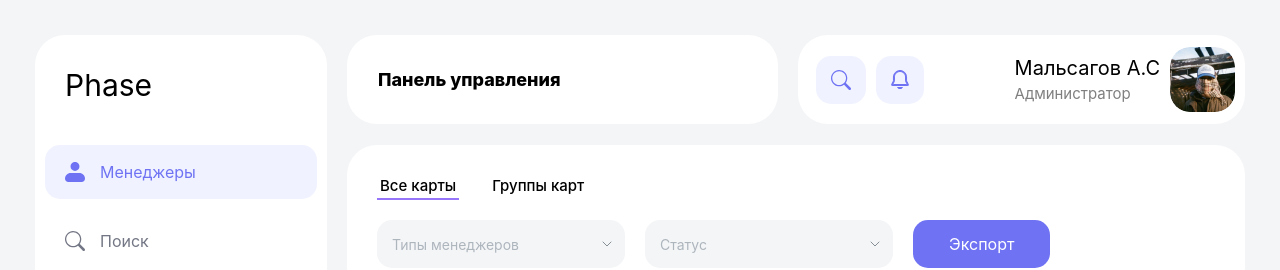
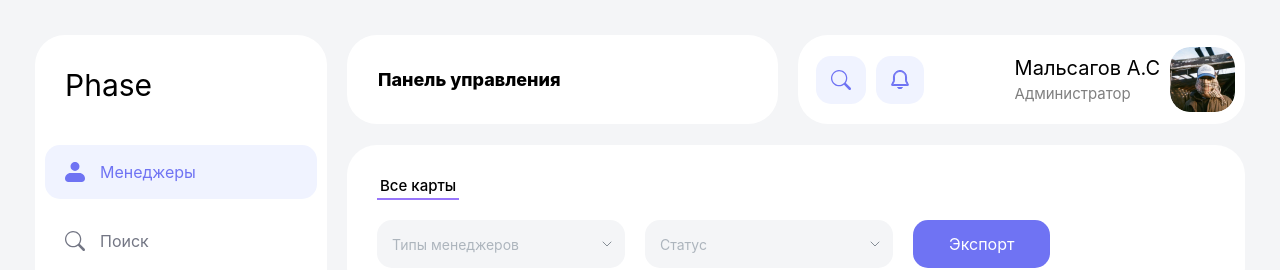
Before and after one commit to Bashkanitto/arbr-frontend, a React (Vite) app: page /managers in a window 1280 px wide. Shown: the top 270 px of the page. Built offline with nearby package versions, Linux system fonts and the light colour scheme.

Commit message:
remove group cart from tabs

```diff
--- a/src/components/pages/ManagersPage/ManagersPageTabs/ManagersPageTabs.tsx
+++ b/src/components/pages/ManagersPage/ManagersPageTabs/ManagersPageTabs.tsx
@@ -9,7 +9,6 @@ export const ManagersPageTabs = () => {
 			<Tabs className={styles['tab']} defaultValue='all'>
 				<Tabs.List>
 					<Tabs.Tab value='all'>Все карты</Tabs.Tab>
-					<Tabs.Tab value='groups'>Группы карт</Tabs.Tab>
 				</Tabs.List>
 				<Tabs.Panel className={styles['panel']} value='all'>
 					<Select
```
